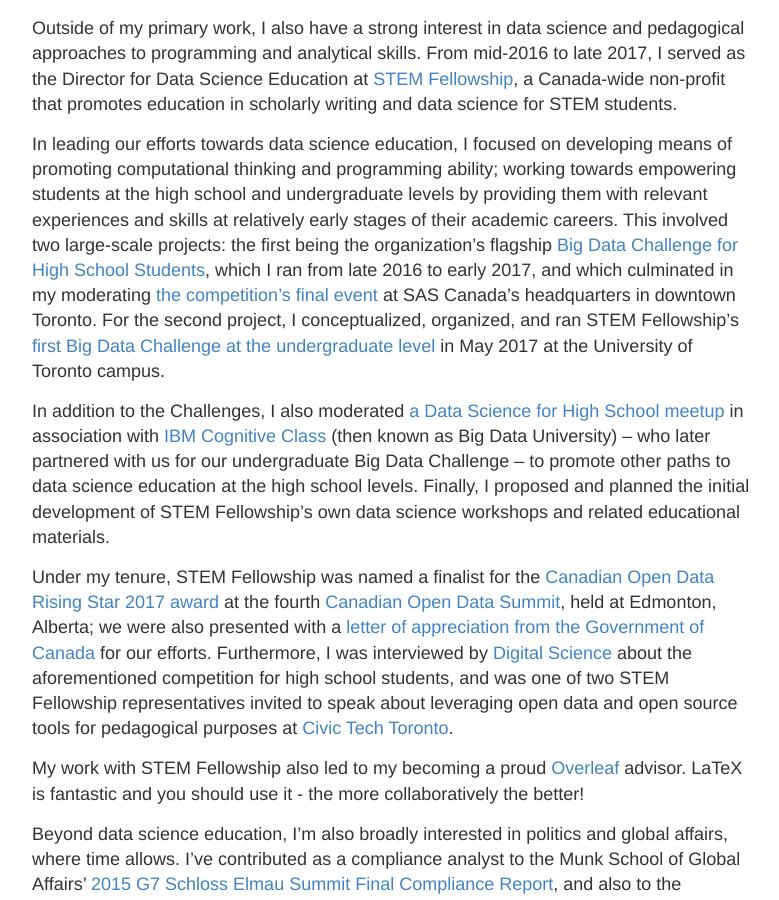
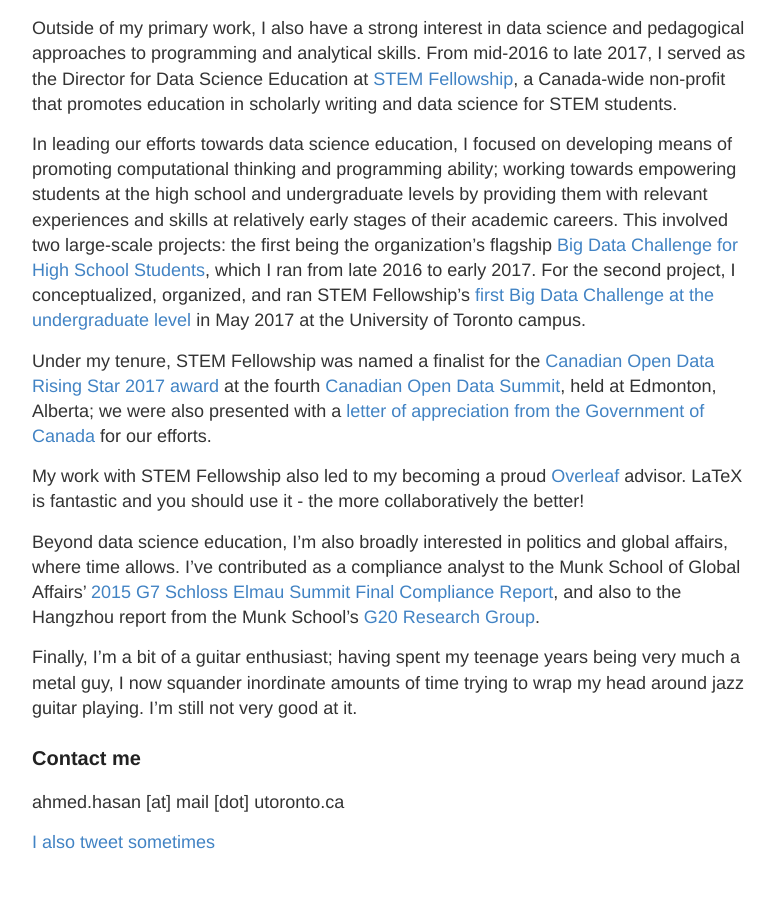
Before and after one commit to aays/site_old, a Jekyll site: the page built from about.md, in a window 1280 px wide and 900 px high, scrolled down 651 px. Shown: the whole window, without its empty margins (248-1027 px from the left). Built offline with Jekyll 4.4.1, drawn with Linux system fonts in a browser that asks for light colours.

Commit message:
Update about.md

```diff
--- a/about.md
+++ b/about.md
@@ -15,11 +15,9 @@
 
 Outside of my primary work, I also have a strong interest in data science and pedagogical approaches to programming and analytical skills. From mid-2016 to late 2017, I served as the Director for Data Science Education at [STEM Fellowship](http://stemfellowship.org), a Canada-wide non-profit that promotes education in scholarly writing and data science for STEM students.
 
-In leading our efforts towards data science education, I focused on developing means of promoting computational thinking and programming ability; working towards empowering students at the high school and undergraduate levels by providing them with relevant experiences and skills at relatively early stages of their academic careers. This involved two large-scale projects: the first being the organization's flagship [Big Data Challenge for High School Students](http://stemfellowship.org/big-data-challenge/), which I ran from late 2016 to early 2017, and which culminated in my moderating [the competition's final event](https://www.overleaf.com/blog/464-stem-fellowship-and-overleaf-empowering-early-career-researchers#.WcsGS2XQ2AQ) at SAS Canada's headquarters in downtown Toronto. For the second project, I conceptualized, organized, and ran STEM Fellowship's [first Big Data Challenge at the undergraduate level](https://bigdatachallenge.github.io) in May 2017 at the University of Toronto campus.
+In leading our efforts towards data science education, I focused on developing means of promoting computational thinking and programming ability; working towards empowering students at the high school and undergraduate levels by providing them with relevant experiences and skills at relatively early stages of their academic careers. This involved two large-scale projects: the first being the organization's flagship [Big Data Challenge for High School Students](http://stemfellowship.org/big-data-challenge/), which I ran from late 2016 to early 2017. For the second project, I conceptualized, organized, and ran STEM Fellowship's [first Big Data Challenge at the undergraduate level](https://bigdatachallenge.github.io) in May 2017 at the University of Toronto campus.
 
-In addition to the Challenges, I also moderated [a Data Science for High School meetup](https://www.meetup.com/Cognitive-Toronto/events/234590958/?_cookie-check=ieVpIEJT82Jgco_Y) in association with [IBM Cognitive Class](cognitiveclass.ai) (then known as Big Data University) -- who later partnered with us for our undergraduate Big Data Challenge -- to promote other paths to data science education at the high school levels. Finally, I proposed and planned the initial development of STEM Fellowship's own data science workshops and related educational materials.
-
-Under my tenure, STEM Fellowship was named a finalist for the [Canadian Open Data Rising Star 2017 award](http://opendatasummit.ca/wp-content/uploads/2017/06/CanadianOpenDataAwards2017JuryStatementFINAL.pdf) at the fourth [Canadian Open Data Summit](http://opendatasummit.ca), held at Edmonton, Alberta; we were also presented with a [letter of appreciation from the Government of Canada](http://stemfellowship.org/wp-content/uploads/2016/10/honourable_scroll.jpg) for our efforts. Furthermore, I was interviewed by [Digital Science](https://www.digital-science.com/blog/tech/digital-science-sponsor-stem-fellowship-big-data-challenge/) about the aforementioned competition for high school students, and was one of two STEM Fellowship representatives invited to speak about leveraging open data and open source tools for pedagogical purposes at [Civic Tech Toronto](https://www.youtube.com/watch?v=yhOrvPaNqRY).
+Under my tenure, STEM Fellowship was named a finalist for the [Canadian Open Data Rising Star 2017 award](http://opendatasummit.ca/wp-content/uploads/2017/06/CanadianOpenDataAwards2017JuryStatementFINAL.pdf) at the fourth [Canadian Open Data Summit](http://opendatasummit.ca), held at Edmonton, Alberta; we were also presented with a [letter of appreciation from the Government of Canada](http://stemfellowship.org/wp-content/uploads/2016/10/honourable_scroll.jpg) for our efforts.
 
 My work with STEM Fellowship also led to my becoming a proud [Overleaf](https://www.overleaf.com/advisors#!members) advisor. LaTeX is fantastic and you should use it - the more collaboratively the better!
 
```
